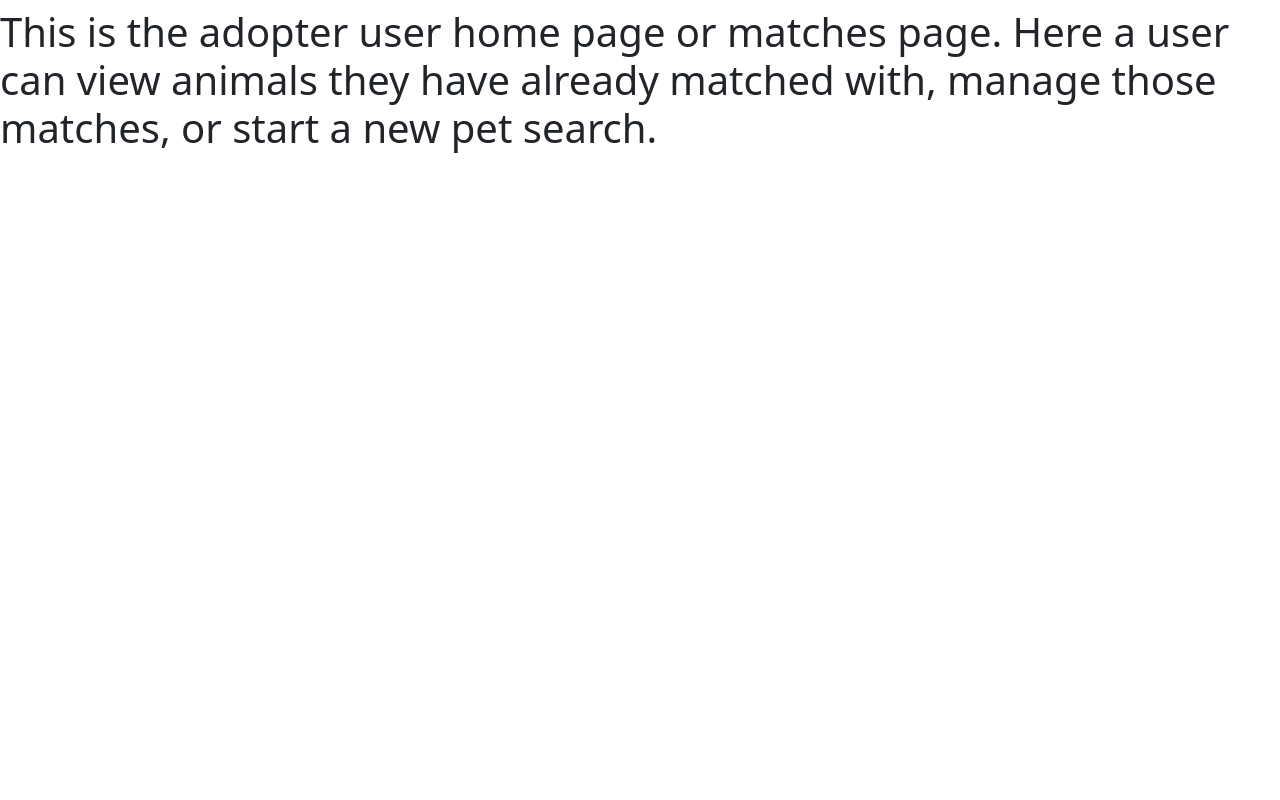
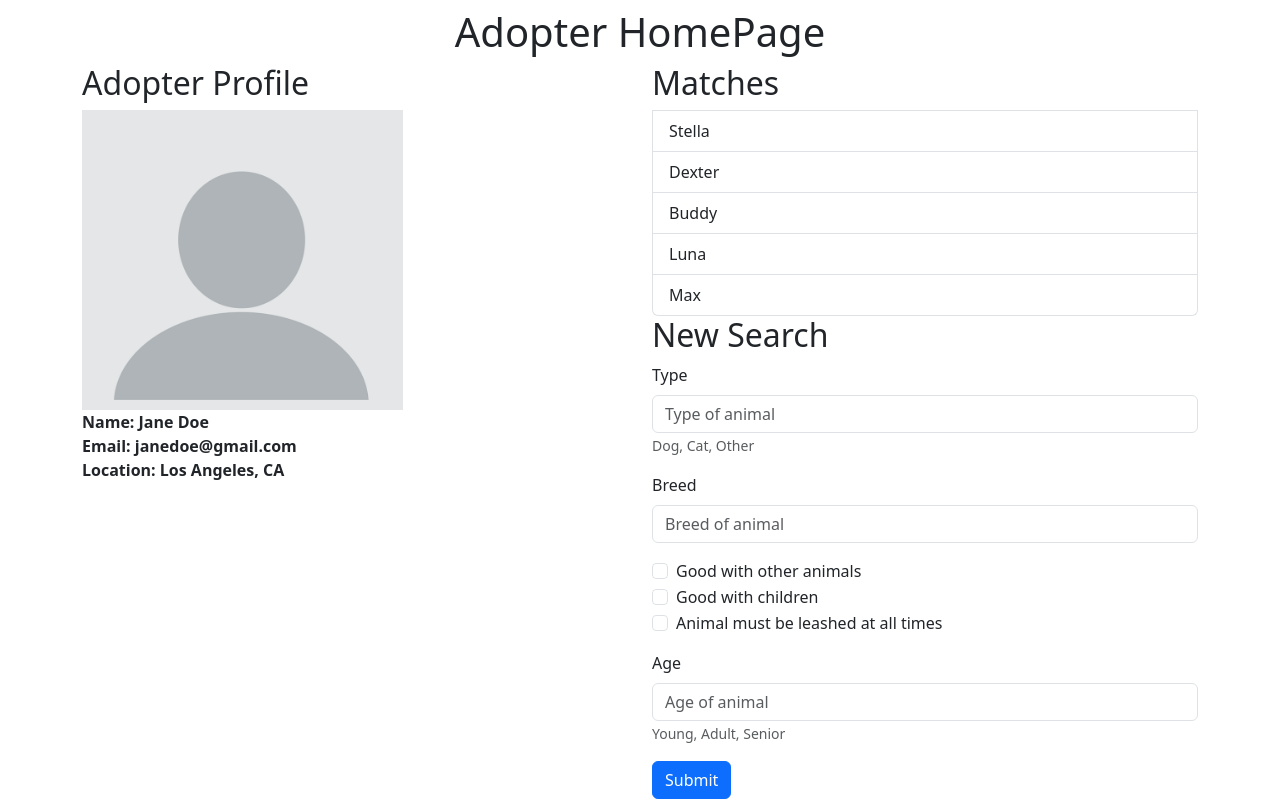
Before and after one commit to DresdenL/CS467-Animal-Adoption, a React (Create React App) app in the folder swipe4pets/: page /AdopterHome in a window 1280 px wide. Built offline with nearby package versions, Linux system fonts and the light colour scheme; no server answers.

Commit message:
added adopter pages into route

```diff
--- a/swipe4pets/src/App.js
+++ b/swipe4pets/src/App.js
@@ -1,11 +1,12 @@
-import BackendTest from './Components/Deploy/BackendTest';
+import BackendTest from "./Components/Deploy/BackendTest";
 import ReactDOM from "react-dom/client";
-import { useState, useEffect } from 'react';
-import { BrowserRouter as Router,Routes, Route } from 'react-router-dom';
-import ShelterHome from './pages/shelter/ShelterHome';
-import AdopterHome from './pages/adopter/AdopterHome';
-import Home from './pages/Home';
-import CreateProfile from './pages/shelter/CreateProfile';
+import { useState, useEffect } from "react";
+import { BrowserRouter as Router, Routes, Route } from "react-router-dom";
+import ShelterHome from "./pages/shelter/ShelterHome";
+import AdopterHome from "./pages/adopter/AdopterHome.jsx";
+import Home from "./pages/Home";
+import CreateProfile from "./pages/shelter/CreateProfile";
+import SwipeProfiles from "./pages/adopter/SwipeProfiles.jsx";
 
 export default function App() {
   const [apiResponse, setApiResponse] = useState({});
@@ -13,29 +14,28 @@ export default function App() {
   useEffect(() => {
     const getApiResponse = async () => {
       const response = await fetch("/api");
-            const responseJson = await response.text()
-            setApiResponse(responseJson)
-        }
+      const responseJson = await response.text();
+      setApiResponse(responseJson);
+    };
     getApiResponse();
-    }, [])
+  }, []);
 
   return (
     <>
       <div>
-                <BackendTest
-                    apiResponse={apiResponse}
-                />
+        <BackendTest apiResponse={apiResponse} />
       </div>
       <Router>
         <Routes>
-                    <Route exact path="Home" element={<Home />} />
-                    <Route exact path="ShelterHome" element={<ShelterHome />} />
-                    <Route exact path="CreateProfile" element={<CreateProfile />} />
-                    <Route exact path="AdopterHome" element={<AdopterHome />} />
+          <Route exact path='/' element={<Home />} />
+          <Route exact path='ShelterHome' element={<ShelterHome />} />
+          <Route exact path='CreateProfile' element={<CreateProfile />} />
+          <Route exact path='AdopterHome' element={<AdopterHome />} />
+          <Route exact path='SwipeProfiles' element={<SwipeProfiles />} />
         </Routes>
       </Router>
     </>
-    )
+  );
 }
-const root = ReactDOM.createRoot(document.getElementById('root'));
+const root = ReactDOM.createRoot(document.getElementById("root"));
 root.render(<App />);
--- a/swipe4pets/src/pages/adopter/AdopterHome.js
+++ /dev/null
@@ -1,13 +0,0 @@
-import React from "react";
-
-const AdopterHome = () => {
-  return (
-    <h1>
-      This is the adopter user home page or matches page. Here a user can view
-      animals they have already matched with, manage those matches, or start a
-      new pet search.
-    </h1>
-  );
-};
-
-export default AdopterHome;
--- a/swipe4pets/src/pages/adopter/adopter_homepage.jsx
+++ b/swipe4pets/src/pages/adopter/AdopterHome.jsx
@@ -7,7 +7,7 @@ import NewSearch from '../../Components/Adopter/NewSearch.jsx';
 import Matches from '../../Components/Adopter/Matches.jsx';
 
 
-function AdopterHomepage() {
+function AdopterHome() {
   return (
     <Container>
       <h1 class="text-center">Adopter HomePage</h1>
@@ -25,4 +25,4 @@ function AdopterHomepage() {
   );
 }
 
-export default AdopterHomepage;
+export default AdopterHome;
--- a/swipe4pets/src/pages/adopter/swipe_profiles.jsx
+++ b/swipe4pets/src/pages/adopter/SwipeProfiles.jsx
@@ -3,9 +3,7 @@ import TinderCard from 'react-tinder-card'
 import Container from 'react-bootstrap/Container';
 import Row from 'react-bootstrap/Row';
 import Col from 'react-bootstrap/Col';
-import profile_pic from './../Components/Adopter/temp/dog.png';
-
-
+import profile_pic from './../../Components/Adopter/temp/dog.png';
 
 const db = [
   {
@@ -127,7 +125,6 @@ function SwipeProfiles () {
 export default SwipeProfiles;
 
 
-
     // <Container>
     //   <Row className="justify-content-md-center">
     //     <Col md={{ span: 1, offset: 2 }}>
```
Lines whose indentation alone changed are shown as unchanged.
